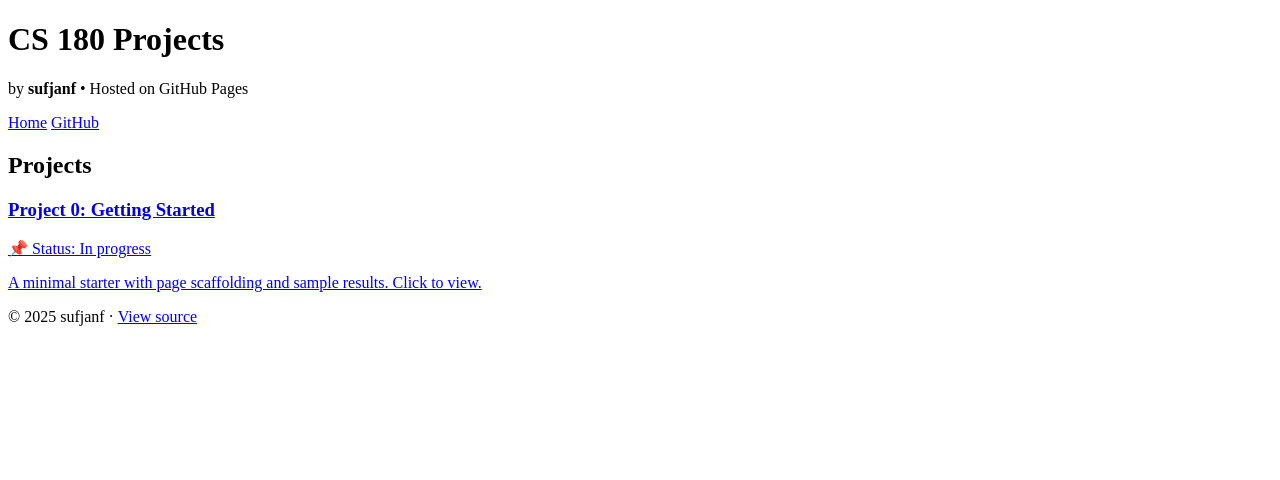
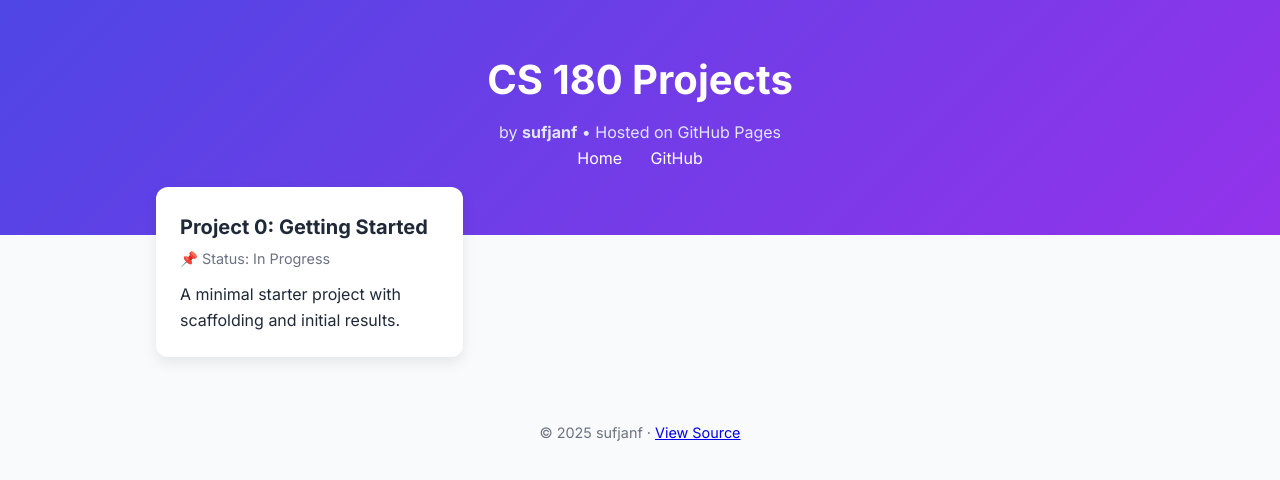
Before and after one commit to sufjanF/sufjanF.github.io, a plain HTML site: page index.html in a window 1280 px wide. Drawn offline with Linux system fonts and the light colour scheme.

Commit message:
Update index.html

```diff
--- a/index.html
+++ b/index.html
@@ -5,49 +5,98 @@
   <meta name="viewport" content="width=device-width,initial-scale=1" />
   <title>CS 180 Projects — sufjanf</title>
   <meta name="description" content="CS 180 coursework projects hosted on GitHub Pages." />
-  <link rel="stylesheet" href="styles.css" />
+  <link href="https://fonts.googleapis.com/css2?family=Inter:wght@400;600;700&display=swap" rel="stylesheet">
+  <style>
+    :root {
+      --primary: #4f46e5;
+      --accent: #9333ea;
+      --bg: #f9fafb;
+      --text: #1f2937;
+      --muted: #6b7280;
+      --radius: 12px;
+    }
+    * { box-sizing: border-box; margin: 0; padding: 0; }
+    body {
+      font-family: 'Inter', sans-serif;
+      background: var(--bg);
+      color: var(--text);
+      line-height: 1.6;
+    }
+    header {
+      background: linear-gradient(135deg, var(--primary), var(--accent));
+      color: white;
+      padding: 3rem 1rem 4rem;
+      text-align: center;
+    }
+    header h1 { font-size: 2.5rem; margin-bottom: 0.5rem; }
+    header p { color: #e0e7ff; }
+    nav a {
+      color: white;
+      margin: 0 0.75rem;
+      font-weight: 500;
+      text-decoration: none;
+      border-bottom: 2px solid transparent;
+    }
+    nav a:hover { border-color: white; }
+    .container {
+      max-width: 1000px;
+      margin: -3rem auto 2rem;
+      padding: 0 1rem;
+    }
+    .grid {
+      display: grid;
+      grid-template-columns: repeat(auto-fill, minmax(280px, 1fr));
+      gap: 1.5rem;
+    }
+    .card {
+      background: white;
+      border-radius: var(--radius);
+      padding: 1.5rem;
+      box-shadow: 0 6px 14px rgba(0,0,0,0.08);
+      text-decoration: none;
+      color: inherit;
+      transition: transform 0.15s ease, box-shadow 0.15s ease;
+    }
+    .card:hover {
+      transform: translateY(-4px);
+      box-shadow: 0 10px 20px rgba(0,0,0,0.12);
+    }
+    .card h3 { margin-bottom: 0.25rem; font-size: 1.25rem; }
+    .card .meta { color: var(--muted); font-size: 0.9rem; margin-bottom: 0.75rem; }
+    footer {
+      text-align: center;
+      padding: 2rem 1rem;
+      font-size: 0.9rem;
+      color: var(--muted);
+    }
+  </style>
 </head>
 <body>
   <header>
-    <div class="container">
-      <h1>CS 180 Projects</h1>
-      <p class="subtitle">by <strong>sufjanf</strong> • Hosted on GitHub Pages</p>
-      <nav>
-        <a href="/">Home</a>
-        <a href="https://github.com/sufjanf" target="_blank" rel="noopener">GitHub</a>
-        <!-- Add course link or syllabus if you want -->
-      </nav>
-    </div>
+    <h1>CS 180 Projects</h1>
+    <p>by <strong>sufjanf</strong> • Hosted on GitHub Pages</p>
+    <nav>
+      <a href="/">Home</a>
+      <a href="https://github.com/sufjanf" target="_blank">GitHub</a>
+    </nav>
   </header>
 
   <main class="container">
-    <h2>Projects</h2>
     <div class="grid">
-      <!-- Project 0 Card -->
       <a class="card" href="/project0/">
         <h3>Project 0: Getting Started</h3>
-        <p class="meta">📌 Status: In progress</p>
-        <p>A minimal starter with page scaffolding and sample results. Click to view.</p>
+        <p class="meta">📌 Status: In Progress</p>
+        <p>A minimal starter project with scaffolding and initial results.</p>
       </a>
-
-      <!-- To add a new project, copy this card and update the href and text
-      <a class="card" href="/project1/">
-        <h3>Project 1: NAME</h3>
-        <p class="meta">📌 Status: Not started</p>
-        <p>Short 1-2 sentence summary of the project.</p>
-      </a>
-      -->
+      <!-- Add more project cards as needed -->
     </div>
   </main>
 
   <footer>
-    <div class="container">
-      <p>© <span id="year"></span> sufjanf · <a href="https://github.com/sufjanf/sufjanf.github.io" target="_blank" rel="noopener">View source</a></p>
-    </div>
+    <p>© <span id="year"></span> sufjanf · <a href="https://github.com/sufjanf/sufjanf.github.io">View Source</a></p>
   </footer>
 
   <script>
-    // keep the year current
     document.getElementById('year').textContent = new Date().getFullYear();
   </script>
 </body>
```
